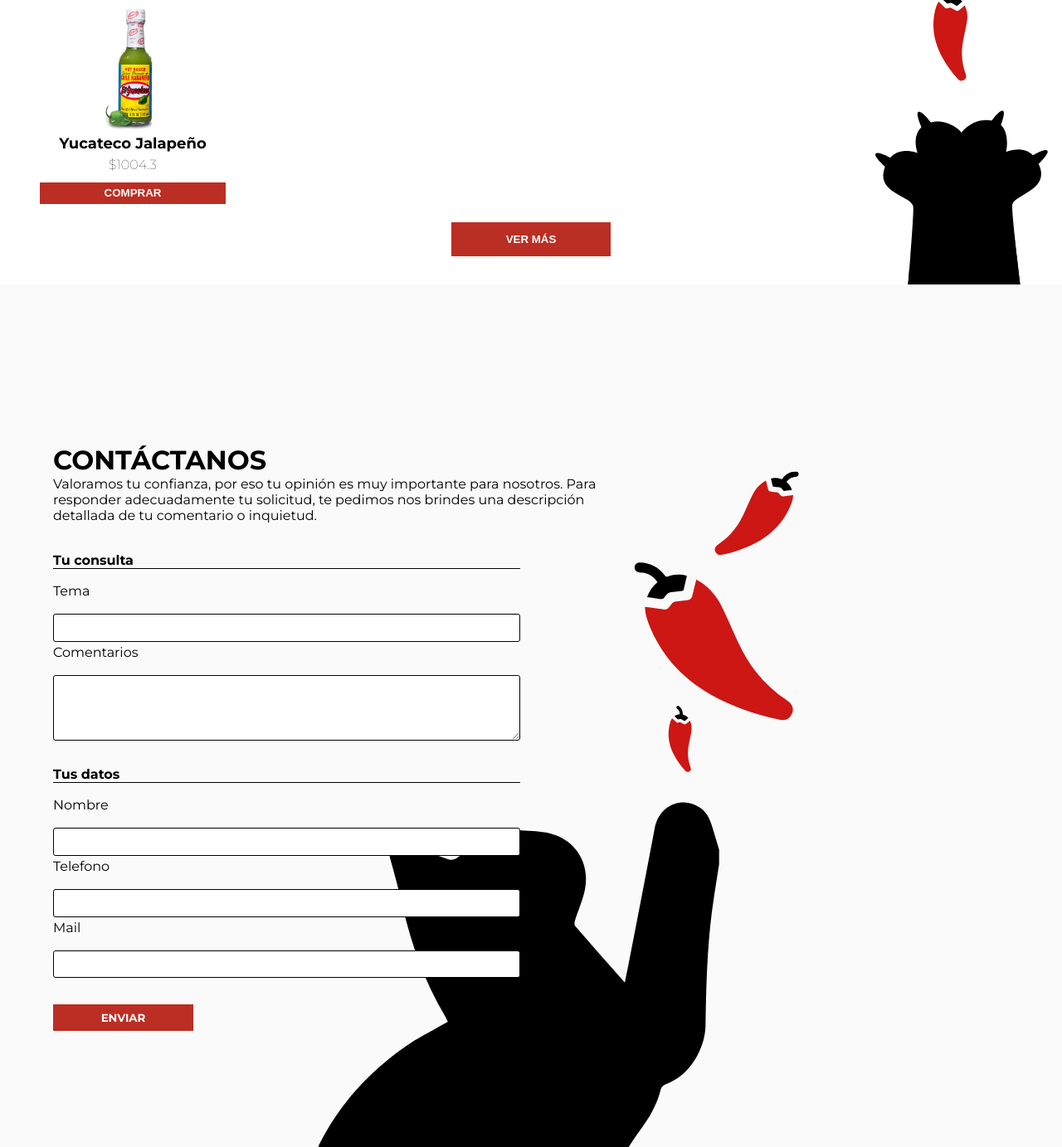
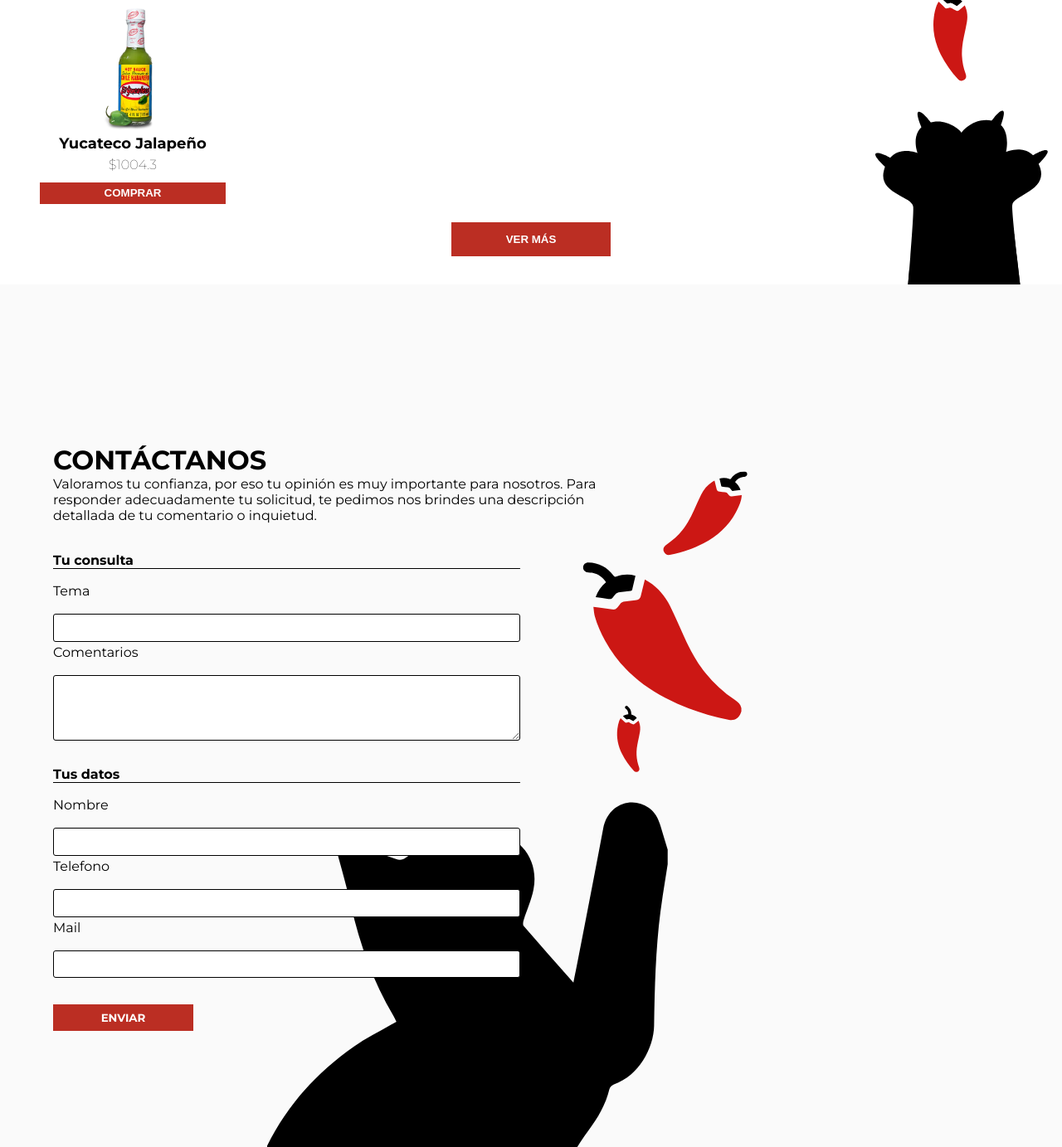
Before and after one commit to FedericoAnelli/salsas, a plain HTML site: page index.html in a window 1280 px wide. Shown: the part 2057-3440 px from the top of the page at 83% size. Drawn offline with nearby package versions, Linux system fonts and the light colour scheme; some packages are replaced by stand-ins of ours; a script that the page names is missing.

Commit message:
Minor aesthetic fix

```diff
--- a/scss/_seccionContacto.scss
+++ b/scss/_seccionContacto.scss
@@ -64,6 +64,6 @@
     min-width: 600px;
     max-width: 600px;
     top: 20%;
-    left: 30vw;
+    right: 28vw;
     z-index: -10;
 }
```
Also changed, not shown: css/style.css, 1 other file.
